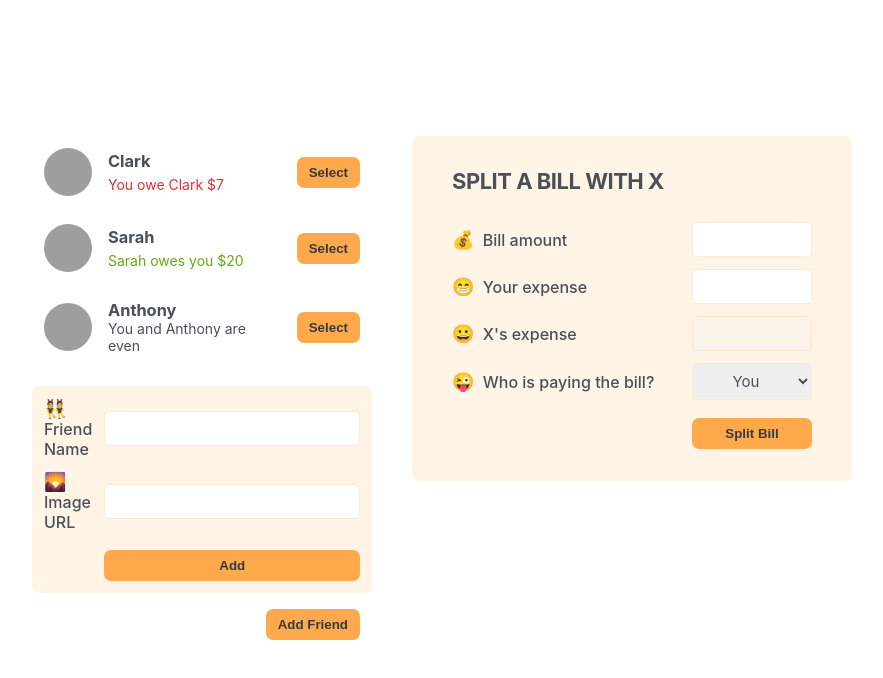
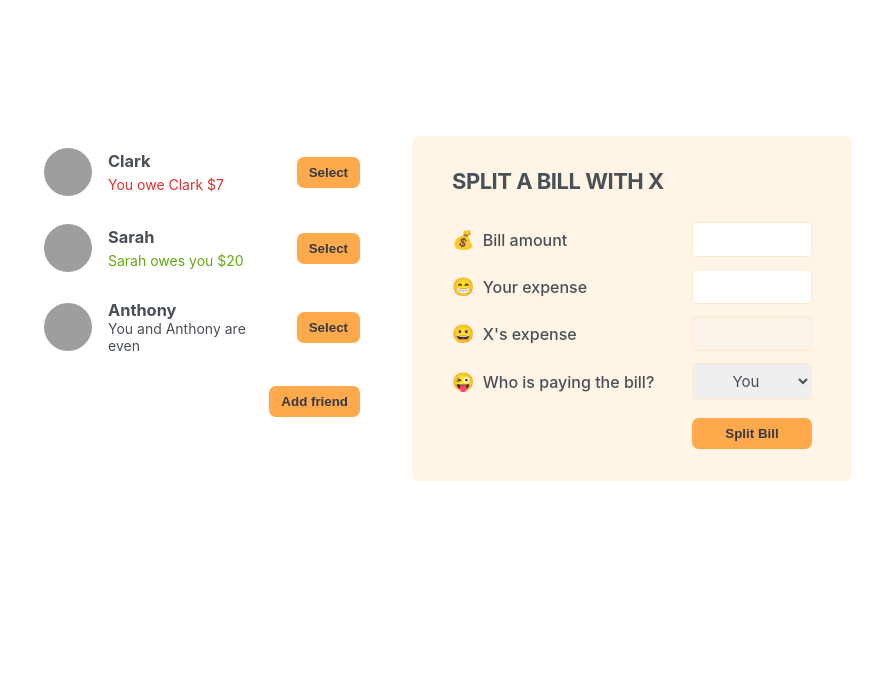
Before and after one commit to BillStephens2022/eat-n-split-react, a React (Create React App) app: page / in a window 1280 px wide. Shown: the top 678 px of the page, without its empty margins (198-1081 px from the left). Built offline with nearby package versions, Linux system fonts and the light colour scheme; grey boxes are pictures that could not be loaded.

Commit message:
updated Add friend button to show the add friend form

```diff
--- a/src/App.js
+++ b/src/App.js
@@ -1,3 +1,4 @@
+import { useState } from "react";
 import FriendsList from "./components/FriendsList";
 import AddFriendForm from "./components/AddFriendForm";
 import Button from "./components/Button";
@@ -5,6 +6,8 @@ import "./App.css";
 import SplitBillForm from "./components/SplitBillForm";
 
 export default function App() {
+  const [showAddFriend, setShowAddFriend] = useState(false);
+
   const initialFriends = [
     {
       id: 118836,
@@ -30,8 +33,8 @@ export default function App() {
     <div className="app">
       <div className="sidebar">
         <FriendsList friends={initialFriends} />
-        <AddFriendForm />
-        <Button>Add Friend</Button>
+        {showAddFriend && <AddFriendForm />}
+        <Button onClick={() => setShowAddFriend((show) => !show)}>{showAddFriend ? "Close" : "Add friend"}</Button>
       </div>
       <SplitBillForm />
     </div>
--- a/src/components/Button.js
+++ b/src/components/Button.js
@@ -1,3 +1,3 @@
-export default function Button({ children }) {
-    return <button className="button">{children}</button>;
+export default function Button({ children, onClick }) {
+    return <button className="button" onClick={onClick}>{children}</button>;
 }
```
